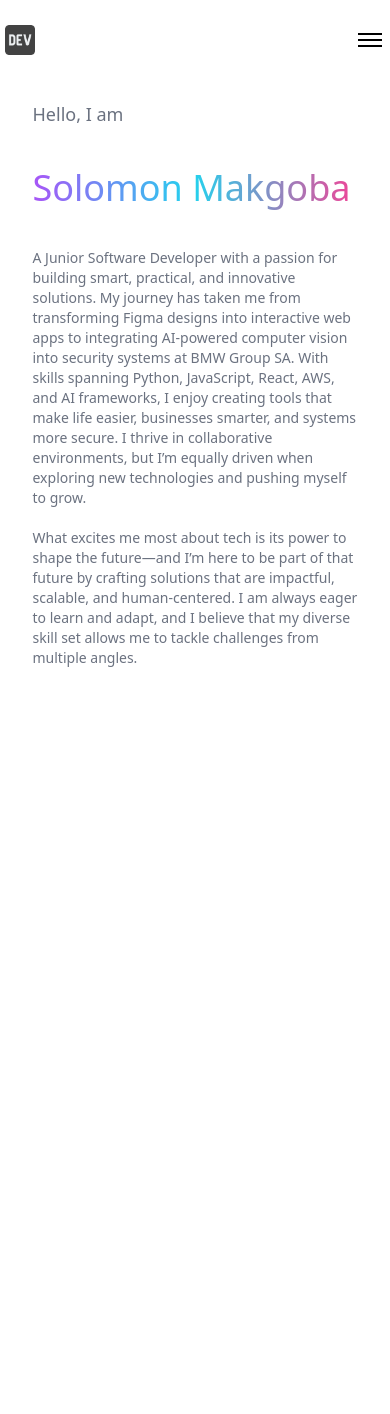
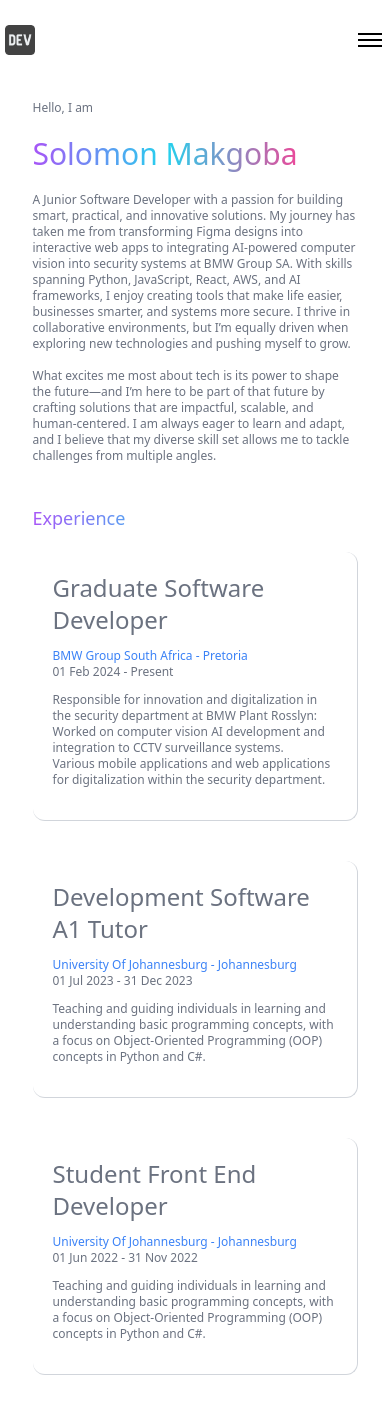
Before and after one commit to SKaraboM/skarabom.github.io, a React (Create React App) app: page / in a window 390 px wide. Before the commit the page ends 844 px from the top, so only its background shows below. Built offline with nearby package versions, Linux system fonts and the light colour scheme.

Commit message:
Fix homepage URL in package.json and enhance Main component styles for improved user interaction

```diff
--- a/package.json
+++ b/package.json
@@ -12,7 +12,7 @@
     "react-scripts": "5.0.1",
     "web-vitals": "^2.1.4"
   },
-  "homepage": "https://skarabom.github.io/skarabom.github.io",
+  "homepage": "https://skarabom.github.io",
   "scripts": {
     "start": "react-scripts start",
     "build": "react-scripts build",
--- a/src/Components/Main.js
+++ b/src/Components/Main.js
@@ -27,9 +27,9 @@
                     </button>
                 </div>
                 <ul className="flex-row md:flex md:static md:flex-row md:items-center hidden">
-                    <li className="w-32 text-xs border border-gray-500 dark:border-white text-center my-auto md:mx-4 hover:bg-white hover:text-black px-4 py-2 rounded-md">Projects</li>
-                    <li className="w-32 text-xs border border-gray-500 dark:border-white text-center my-auto md:mx-4 hover:bg-white hover:text-black px-4 py-2 rounded-md">Contact Me</li>
-                    <li className="w-32 text-xs border border-gray-500 dark:border-white text-center my-auto md:mx-4 hover:bg-gradient-to-r from-purple-500 via-cyan-400 to-pink-500 hover:text-white px-4 py-2 rounded-md">Download CV</li>
+                    <li className="w-32 text-xs border border-gray-500 dark:border-white text-center my-auto md:mx-4 hover:bg-black hover:text-white dark:hover:text-black dark:hover:bg-white hover:cursor-pointer px-4 py-2 rounded-md">Projects</li>
+                    <li className="w-32 text-xs border border-gray-500 dark:border-white text-center my-auto md:mx-4 hover:bg-black hover:text-white dark:hover:text-black dark:hover:bg-white hover:cursor-pointer px-4 py-2 rounded-md">Contact Me</li>
+                    <li className="w-32 text-xs border border-gray-500 dark:border-white text-center my-auto md:mx-4 hover:bg-gradient-to-r from-purple-500 via-cyan-400 to-pink-500 hover:cursor-pointer hover:text-white px-4 py-2 rounded-md">Download CV</li>
                 </ul>
                 {menuOpen && (
                     <ul className="flex flex-col bg-white dark:bg-black text-black dark:text-white text-sm absolute right-0 top-20 w-40 shadow-lg md:hidden z-50">
@@ -41,9 +41,9 @@
             </div>
             <div className="body" class=" text-gray-500 dark:text-white  w-5/6 md:justify-between md:items-center mx-auto text-lg">
                 <div class="mb-10 md:mb-20">
-                    <p class="mt-5 md:mt-10 mb-5">Hello, I am</p>
-                    <h1 class="mb-5 text-4xl md:text-7xl bg-gradient-to-r from-purple-500 via-cyan-400 to-pink-500 inline-block text-transparent bg-clip-text py-5">Solomon Makgoba</h1>
-                    <p class="text-sm md:text-xl">
+                    <p class="mt-5 md:mb-2 md:mt-10 text-xs md:text-xl">Hello, I am</p>
+                    <h1 class="text-3xl md:mb-5  md:text-7xl bg-gradient-to-r from-purple-500 via-cyan-400 to-pink-500 inline-block text-transparent bg-clip-text py-5">Solomon Makgoba</h1>
+                    <p class="text-xs md:text-xl">
                         A Junior Software Developer with a passion for building smart, practical, and innovative solutions.
                         My journey has taken me from transforming Figma designs into interactive web apps to integrating
                         AI-powered computer vision into security systems at BMW Group SA.
@@ -63,27 +63,27 @@
                         <ul className="flex-row md:flex md:static md:flex-row hidden ">
                             <li onClick={() => {setActiveCompany(0)}} className={`w-52 text-xs text-center md:mr-2 px-4 py-3 rounded-md cursor-pointer transition-all duration-200 ${
                                 activeCompany === 0
-                                    ? 'bg-white text-black border-transparent'
+                                    ? 'bg-black dark:bg-white text-white dark:text-black border-transparent'
                                     : 'border-gray-500 dark:border-white hover:bg-white hover:text-black'
                             }`}>BMW Group SA</li>
                             <li onClick={() => {setActiveCompany(1)}} className={`w-52 text-xs text-center md:mx-2 px-4 py-3 rounded-md cursor-pointer transition-all duration-200 ${
                                 activeCompany === 1
-                                    ? 'bg-white text-black border-transparent'
+                                    ? 'bg-black dark:bg-white text-white dark:text-black border-transparent'
                                     : 'border-gray-500 dark:border-white hover:bg-white hover:text-black'
                             }`}>University Of Johannesburg 1</li>
                             <li onClick={() => {setActiveCompany(2)}} className={`w-52 text-xs text-center md:mx-2 px-4 py-3 rounded-md cursor-pointer transition-all duration-200 ${
                                 activeCompany === 2
-                                    ? ' bg-white text-black border-transparent'
+                                    ? 'bg-black dark:bg-white text-white dark:text-black border-transparent'
                                     : 'border-gray-500 dark:border-white hover:bg-white hover:text-black'
                             }`}>University Of Johannesburg 2</li>
                         </ul>
                     </div>
                     {activeCompany === 0 ? (
-                            <div class="mb-20">
-                                <p class="text-4xl mb-3">Graduate Software Developer</p>
-                                <span class="flex justify-between text-sm text-blue-500  mb-3">
-                                    <p>BMW Group South Africa - Pretoria</p>
-                                    <p>01 Feb 2024 - Present</p>
+                        <div class="mb-52">
+                            <p class="text-4xl mb-3">Graduate Software Developer</p>
+                            <span class="flex justify-between text-sm text-blue-500 mb-3">
+                                <p>BMW Group South Africa - Pretoria</p>
+                                <p>01 Feb 2024 - Present</p>
                             </span>
                             <p>
                                 Responsible for innovation and digitalization in the security department at BMW Plant Rosslyn:<br/>
@@ -91,11 +91,12 @@
                                 CCTV surveillance systems.<br/>
                                 Various mobile applications and web applications for digitalization within the security department.
                             </p>
-                        </div>) : activeCompany === 1 ?
+                        </div>
+                        ) : activeCompany === 1 ?
                         (
-                            <div class="mb-20">
+                            <div class="mb-52">
                                 <p class="text-4xl mb-3">Development Software A1 Tutor</p>
-                                <span class="flex justify-between  text-sm text-blue-500  mb-3">
+                                <span class="flex justify-between  text-sm text-blue-500 mb-3">
                                     <p>University Of Johannesburg - Johannesburg</p>
                                     <p>01 Jul 2023 - 31 Dec 2023</p>
                                 </span>
@@ -105,7 +106,7 @@
                                 </p>
                             </div>
                         ) : (
-                            <div class="mb-20">
+                            <div class="mb-52">
                                 <p class="text-4xl mb-3">Student Front End Developer</p>
                                 <span class="flex justify-between  text-sm text-blue-500 mb-3">
                                     <p>University Of Johannesburg - Johannesburg</p>
@@ -120,6 +121,40 @@
                     }
 
                 </div>
+                <div class="md:hidden flex flex-col">
+                    <h4 class="text-md bg-gradient-to-r from-purple-500 via-cyan-400 to-pink-500 inline-block text-transparent bg-clip-text mb-5">Experience</h4>
+                     <div class="mb-10 border-r border-b rounded-xl border-gray-300 dark:border-gray-700 p-5">
+                        <p class="text-2xl mb-3">Graduate Software Developer</p>
+                        <p class="text-xs text-blue-500">BMW Group South Africa - Pretoria</p>
+                        <p class="text-xs mb-3">01 Feb 2024 - Present</p>
+                        <p class="text-xs mb-3">
+                            Responsible for innovation and digitalization in the security department at BMW Plant Rosslyn:<br/>
+                            Worked on computer vision AI development and integration to
+                            CCTV surveillance systems.<br/>
+                            Various mobile applications and web applications for digitalization within the security department.
+                        </p>
+                    </div>
+                    <div class="mb-10 border-r border-b rounded-xl border-gray-300 dark:border-gray-700 p-5">
+                        <p class="text-2xl mb-3">Development Software A1 Tutor</p>
+                        <p class="text-xs text-blue-500">University Of Johannesburg - Johannesburg</p>
+                        <p class="text-xs mb-3">01 Jul 2023 - 31 Dec 2023</p>
+                        <p class="text-xs mb-3">
+                            Teaching and guiding individuals in learning and understanding basic programming concepts, with a
+                            focus on Object-Oriented Programming (OOP) concepts in Python and
+                            C#.
+                        </p>
+                    </div>
+                    <div class="mb-10 border-r border-b rounded-xl border-gray-300 dark:border-gray-700 p-5">
+                        <p class="text-2xl mb-3">Student Front End Developer</p>
+                        <p class="text-xs text-blue-500">University Of Johannesburg - Johannesburg</p>
+                        <p class="text-xs mb-3">01 Jun 2022 - 31 Nov 2022</p>
+                        <p class="text-xs mb-3">
+                            Teaching and guiding individuals in learning and understanding basic programming concepts, with a
+                            focus on Object-Oriented Programming (OOP) concepts in Python and
+                            C#.
+                        </p>
+                    </div>
+                </div>
             </div>
         </div>
     );
```
